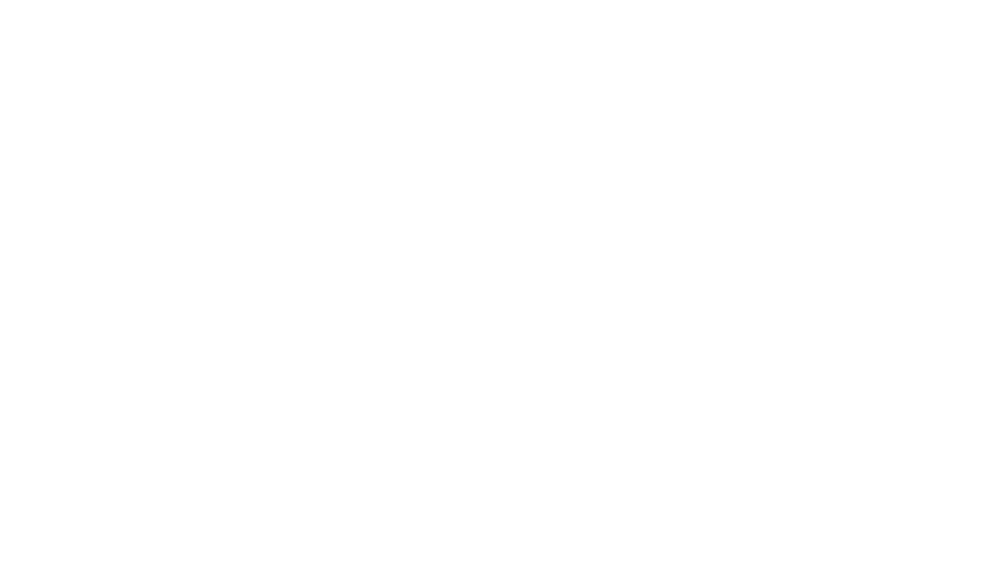
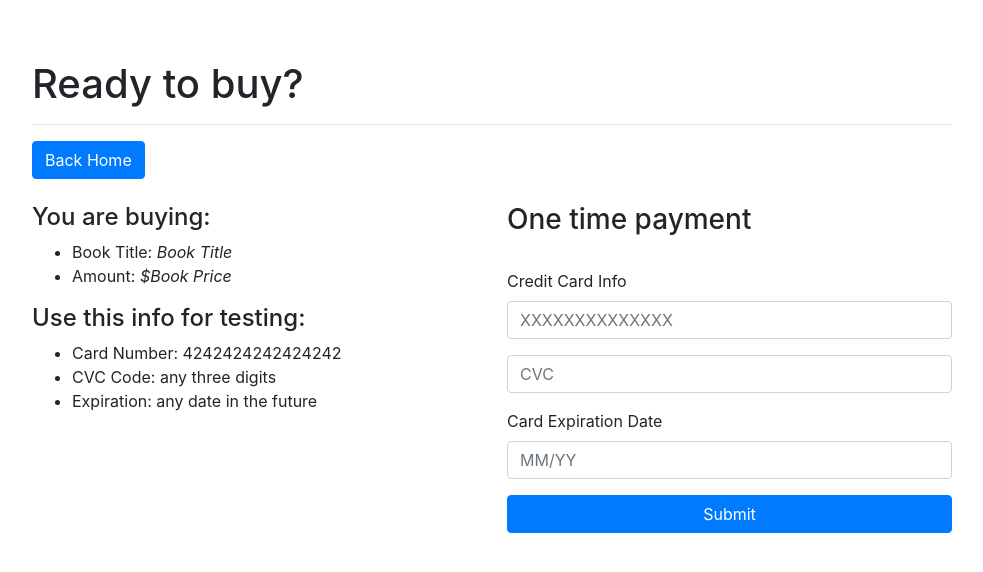
Before and after one commit to ericnjoroge/flask-vue, a Vue app in the folder client/: page /#/order/1 in a window 1280 px wide. Shown: the top 572 px of the page, without its empty margins (53-1036 px from the left). Built offline with nearby package versions, Linux system fonts and the light colour scheme.

Commit message:
added order page

```diff
--- a/client/src/components/Books.vue
+++ b/client/src/components/Books.vue
@@ -32,6 +32,9 @@
                         @click="editBook(book)">Update</button>
                 <button type="button" class="btn btn-danger btn-sm"
                         @click="onDeleteBook(book)">Delete</button>
+                <router-link :to="`/order/${book.id}`"
+                              class="btn btn-primary btn-sm">
+                  Purchase</router-link>
               </td>
             </tr>
           </tbody>
--- /dev/null
+++ b/client/src/components/Order.vue
@@ -0,0 +1,68 @@
+<template lang="html">
+  <div class="container">
+    <div class="row">
+      <div class="col-sm-10">
+        <h1>Ready to buy?</h1>
+        <hr>
+        <router-link to="/" class="btn btn-primary">
+          Back Home
+        </router-link>
+        <br><br>
+        <div class="row">
+          <div class="col-sm-6">
+            <div class="">
+              <h4>You are buying:</h4>
+              <ul>
+                <li>Book Title: <em>Book Title</em></li>
+                <li>Amount: <em>$Book Price</em></li>
+              </ul>
+            </div>
+            <div class="">
+              <h4>Use this info for testing:</h4>
+              <ul>
+                <li>Card Number: 4242424242424242</li>
+                <li>CVC Code: any three digits</li>
+                <li>Expiration: any date in the future</li>
+              </ul>
+            </div>
+          </div>
+          <div class="col-sm-6">
+            <h3>One time payment</h3>
+            <br>
+            <form>
+              <div class="form-group">
+                <label>Credit Card Info</label>
+                <input type="text"
+                        class="form-control"
+                        placeholder="XXXXXXXXXXXXXX"
+                        required>
+              </div>
+              <div class="form-group">
+                <input type="text"
+                        class="form-control"
+                        placeholder="CVC"
+                        required>
+              </div>
+              <div class="form-group">
+                <label>Card Expiration Date</label>
+                <input type="text"
+                        class="form-control"
+                        placeholder="MM/YY"
+                        required>
+              </div>
+              <button class="btn btn-primary btn-block">Submit</button>
+            </form>
+          </div>
+        </div>
+      </div>
+    </div>
+  </div>
+</template>
+
+<script>
+export default {
+};
+</script>
+
+<style lang="css">
+</style>
--- a/client/src/router/index.js
+++ b/client/src/router/index.js
@@ -2,6 +2,7 @@ import Vue from 'vue';
 import Router from 'vue-router';
 import Ping from '@/components/Ping';
 import Books from '@/components/Books';
+import Order from '@/components/Order';
 
 Vue.use(Router);
 
@@ -13,6 +14,11 @@ export default new Router({
       component: Books,
     },
     {
+      path: '/order/:id',
+      name: 'Order',
+      component: Order,
+    },
+    {
       path: '/ping',
       name: 'Ping',
       component: Ping,
```
